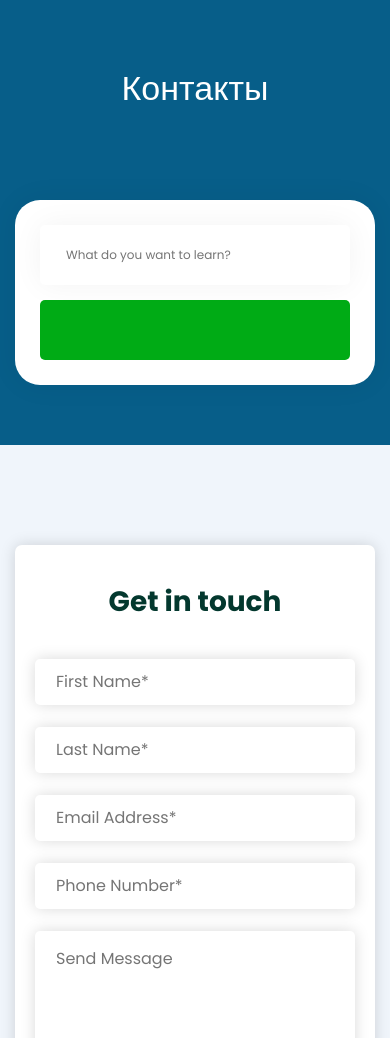
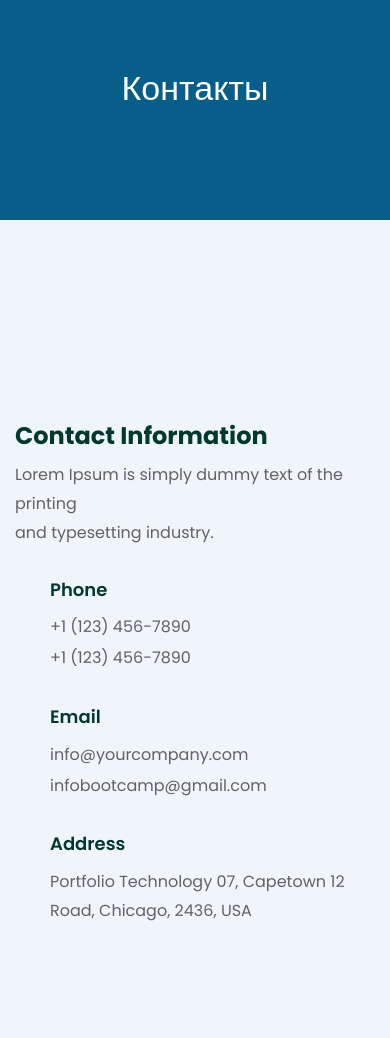
Before and after one commit to edzen12/DjBoot, a Django app: page /contact/ in a window 390 px wide. Shown: the part 181-1219 px from the top of the page. Run offline with Django 4.2, Linux system fonts and the light colour scheme; tables that the repository leaves empty hold one stand-in row (values such as "Sample post"); grey boxes marked "Sample" are stand-in pictures; some libraries are stand-ins or nearby versions; grey boxes are pictures that could not be loaded.

Commit message:
edit pages

```diff
--- a/project/models.py
+++ b/project/models.py
@@ -9,7 +9,12 @@ class Settings(models.Model):
     phone1 = models.CharField(
         max_length=20, verbose_name="Телефон",
         help_text="Вы можете начать номер телефона с +996 (700) 700 700")
+    phone2 = models.CharField(
+        null=True, max_length=20, verbose_name="Телефон", blank=True,
+        help_text="Вы можете начать номер телефона с +996 (500) 700 700")
     email = models.CharField(max_length=100, verbose_name="E-mail")
+    email2 = models.CharField(max_length=100, verbose_name="E-mail", blank=True, null=True,)
+    address = models.CharField(max_length=255, verbose_name="Адрес",null=True)
 
     def __str__(self):
         return f"{self.name} {self.phone1}"
@@ -108,7 +113,11 @@ class Instructors(models.Model):
         verbose_name_plural = 'Инструкторы'
 
 
-class Reviews(models.Model):
+class Reviews(models.Model):# Отзывы
+    blog = models.ForeignKey(
+        'Blog', on_delete=models.CASCADE,
+        related_name='reviews', verbose_name="Блог", null=True, blank=True
+    )
     name = models.CharField(max_length=100, verbose_name="фио")
     desc = models.TextField(verbose_name="Описание")
     rating = models.IntegerField(default=1, verbose_name="Рейтинг")
--- a/project/views.py
+++ b/project/views.py
@@ -56,10 +56,12 @@ def blog_detail(request, slug):
     settings = Settings.objects.latest('id')
     blogs_latest = Blog.objects.all()[:3]
     blog = Blog.objects.get(slug=slug)
+    reviews = blog.reviews.all() # получаемые отывы для конкретного поста
     context = {
         'settings':settings,
         'blog':blog,
         'blogs_latest':blogs_latest,
+        'reviews': reviews, # передача в шаблон
     }
     return render(request, 'pages/blog-detail.html', context)
 
--- a/templates/pages/contact.html
+++ b/templates/pages/contact.html
@@ -7,71 +7,15 @@
     <section class="page-title">
         <div class="auto-container">
 			<h1>Контакты</h1>
-
-			<!-- Search Boxed -->
-			<div class="search-boxed">
-				<div class="search-box">
-					<form method="post" action="contact.html">
-						<div class="form-group">
-							<input type="search" name="search-field" value="" placeholder="What do you want to learn?" required>
-							<button type="submit"><span class="icon fa fa-search"></span></button>
-						</div>
-					</form>
-				</div>
-			</div>
-
         </div>
     </section>
     <!--End Page Title-->
 
 	<!-- Contact Page Section -->
 	<section class="contact-page-section">
-		<div class="patern-layer-one paroller" data-paroller-factor="0.40" data-paroller-factor-lg="0.20" data-paroller-type="foreground" data-paroller-direction="vertical" style="background-image: url(images/icons/icon-1.png)"></div>
-		<div class="patern-layer-two paroller" data-paroller-factor="0.40" data-paroller-factor-lg="-0.20" data-paroller-type="foreground" data-paroller-direction="vertical" style="background-image: url(images/icons/icon-2.png)"></div>
+		<div class="patern-layer-one paroller" data-paroller-factor="0.40" data-paroller-factor-lg="0.20" data-paroller-type="foreground" data-paroller-direction="vertical" style="background-image: url({% static 'images/icons/icon-1.png' %})"></div>
+		<div class="patern-layer-two paroller" data-paroller-factor="0.40" data-paroller-factor-lg="-0.20" data-paroller-type="foreground" data-paroller-direction="vertical" style="background-image: url({% static 'images/icons/icon-2.png' %})"></div>
 		<div class="auto-container">
-			<div class="inner-container">
-				<!-- Sec Title -->
-				<div class="sec-title centered">
-					<h2>Get in touch</h2>
-				</div>
-
-				<!-- Contact Form -->
-				<div class="contact-form">
-
-					<!-- Profile Form -->
-					<form method="post" action="sendemail.php" id="contact-form">
-						<div class="row clearfix">
-
-							<div class="col-lg-6 col-md-6 col-sm-12 form-group">
-								<input type="text" name="username" placeholder="First Name*" required="">
-							</div>
-
-							<div class="col-lg-6 col-md-6 col-sm-12 form-group">
-								<input type="text" name="lastname" placeholder="Last Name*" required="">
-							</div>
-
-							<div class="col-lg-6 col-md-6 col-sm-12 form-group">
-								<input type="email" name="email" placeholder="Email Address*" required="">
-							</div>
-
-							<div class="col-lg-6 col-md-6 col-sm-12 form-group">
-								<input type="text" name="phone" placeholder="Phone Number*" required="">
-							</div>
-
-							<div class="col-lg-12 col-md-12 col-sm-12 form-group">
-								<textarea class="" name="message" placeholder="Send Message"></textarea>
-							</div>
-
-							<div class="col-lg-12 col-md-12 col-sm-12 form-group text-right">
-								<button class="theme-btn btn-style-three" type="submit" name="submit-form"><span class="txt">Send Message <i class="fa fa-angle-right"></i></span></button>
-							</div>
-
-						</div>
-					</form>
-
-				</div>
-
-			</div>
 
 			<!-- Contact Info Section -->
 			<div class="contact-info-section">
@@ -137,19 +81,5 @@
 	</section>
 	<!-- End Map Section -->
 
-	<!-- Call To Action Section Two -->
-	<section class="call-to-action-section-two" style="background-image: url(images/background/3.png)">
-		<div class="auto-container">
-			<div class="content">
-				<h2>Ready to get started?</h2>
-				<div class="text">Replenish him third creature and meat blessed void a fruit gathered you’re, they’re two <br> waters own morning gathered greater shall had behold had seed.</div>
-				<div class="buttons-box">
-					<a href="course.html" class="theme-btn btn-style-one"><span class="txt">Get Stared <i class="fa fa-angle-right"></i></span></a>
-					<a href="course.html" class="theme-btn btn-style-two"><span class="txt">All Courses <i class="fa fa-angle-right"></i></span></a>
-				</div>
-			</div>
-		</div>
-	</section>
-	<!-- End Call To Action Section Two -->
 
 {% endblock content %}
```
Also changed, not shown: templates/pages/blog-detail.html (+10 -16 lines), project/migrations/0011_reviews_blog.py (added), project/migrations/0012_settings_address_settings_email2_settings_phone2.py (added).
